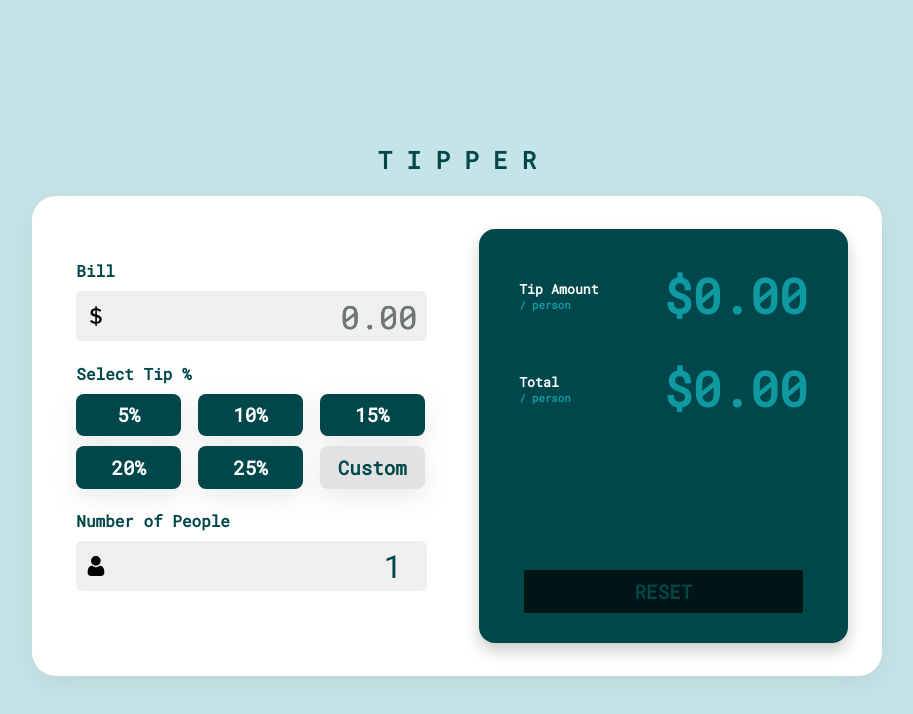
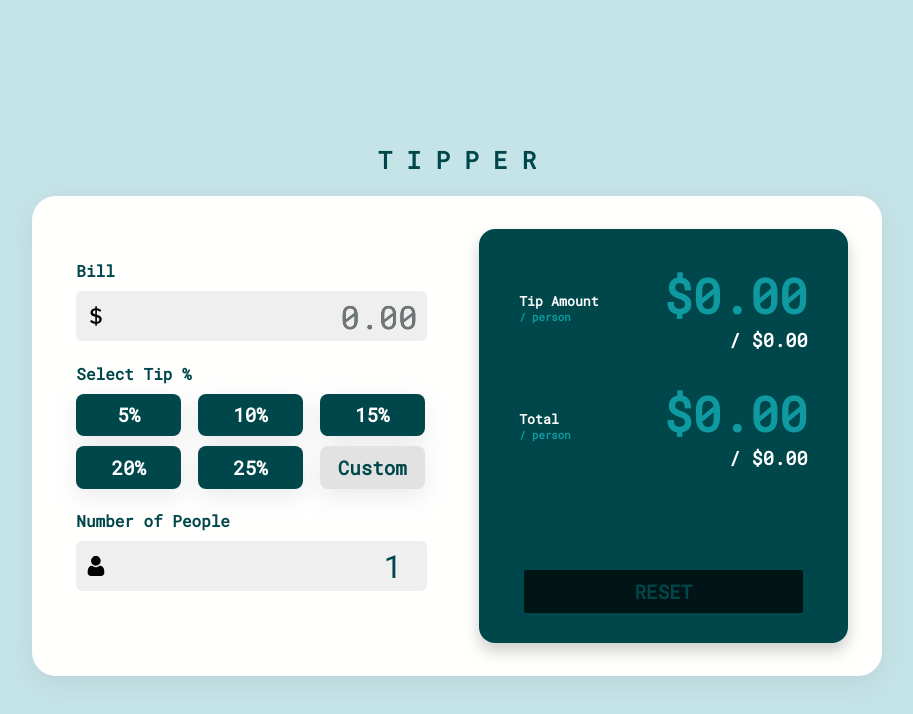
Before and after one commit to jaebeezy/tipper, a React (Create React App) app: page / in a window 1280 px wide. Shown: the top 714 px of the page, without its empty margins (183-1096 px from the left). Built offline with nearby package versions, Linux system fonts and the light colour scheme.

Commit message:
showing total and per person instead

```diff
--- a/src/components/display.js
+++ b/src/components/display.js
@@ -11,8 +11,9 @@ const Display = ({ name, label, amount, people }) => {
       </div>
       <div className={name}>
         <h1 className="amount-header">
-          {amount ? `$${round(amount / people)}` : "$0.00"}
+          {amount ? `$${round(amount)}` : "$0.00"}
         </h1>
+        <h3>/ {amount ? `$${round(amount / people)}` : "$0.00"}</h3>
       </div>
     </div>
   );
--- a/src/components/tipselector.js
+++ b/src/components/tipselector.js
@@ -60,6 +60,7 @@ const TipSelector = ({ bill, setTip }) => {
                   type="text"
                   onChange={(e) => setTip(e.target.value)}
                   min="0"
+                  autoFocus
                 />
               </div>
             ) : (
--- a/src/styles/_display.scss
+++ b/src/styles/_display.scss
@@ -15,8 +15,15 @@
   flex-direction: column;
 }
 
+h3,
 h6 {
   margin: 0;
+  color: $teal;
+}
+
+h3 {
+  text-align: right;
+  color: white;
 }
 
 .amount-header {
```
